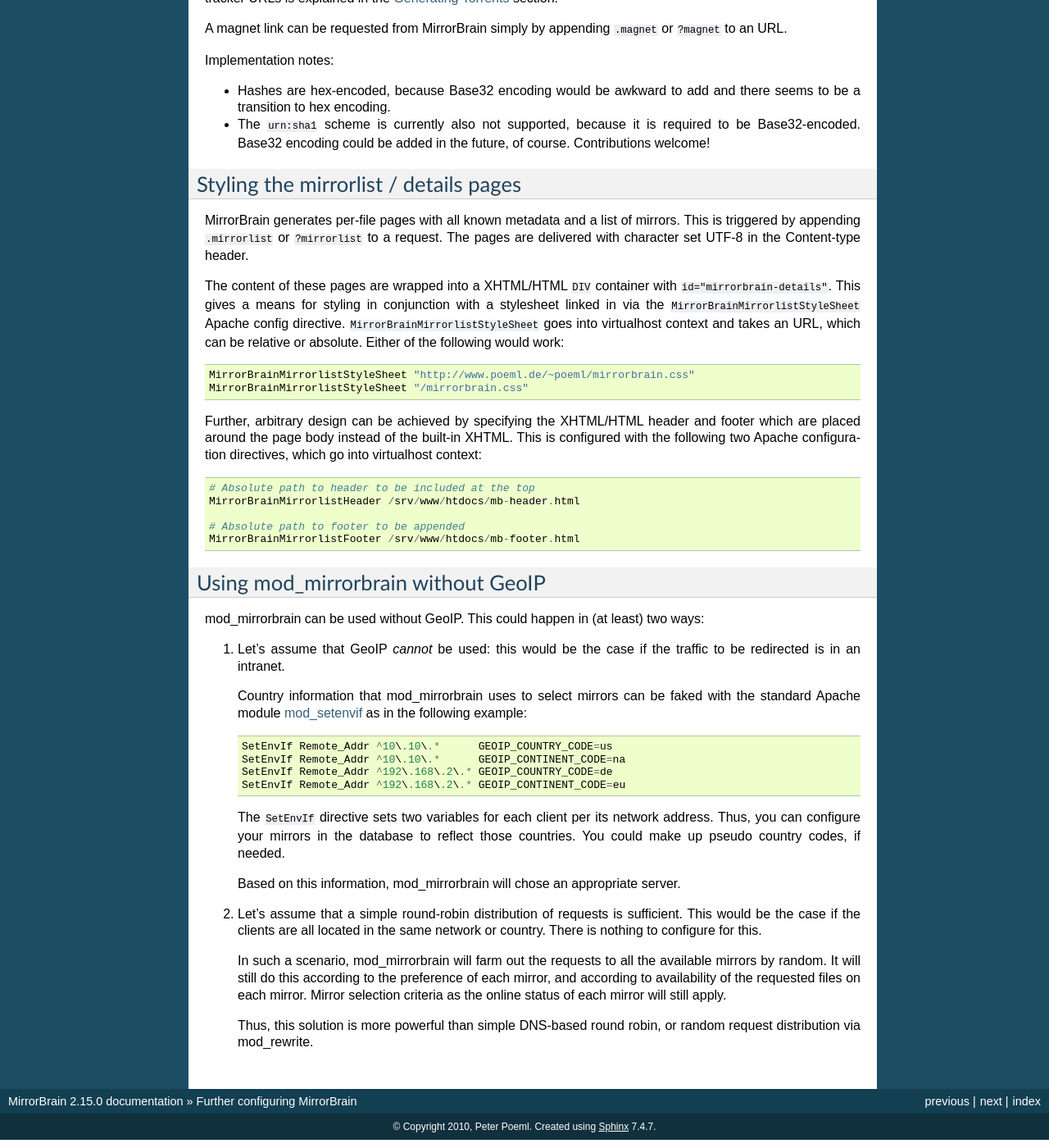
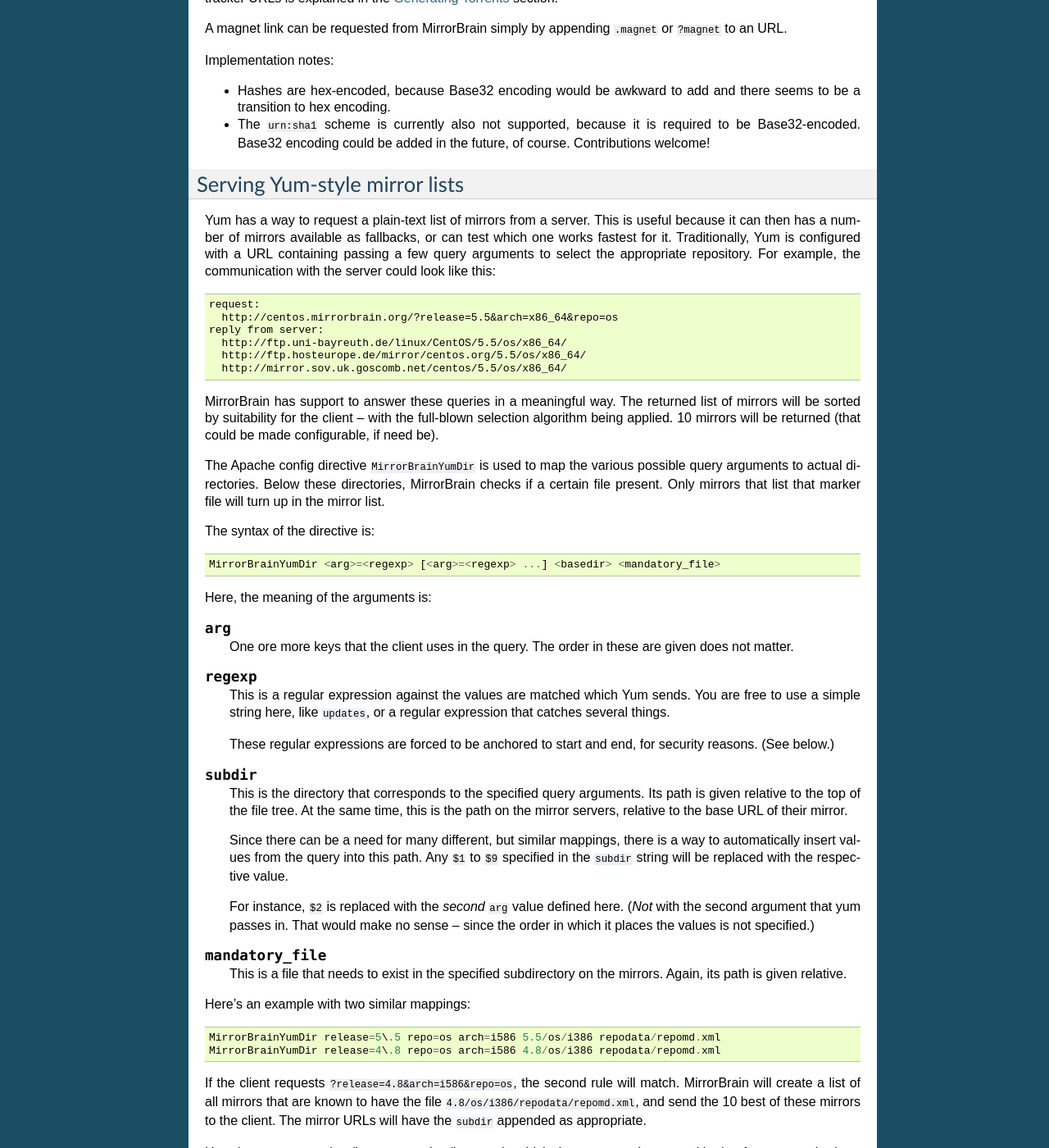
Before and after one commit to hayalci/mirrorbrain, a Sphinx documentation site: the page built from docs/configuration.rst, in a window 1280 px wide and 1400 px high, scrolled down 2926 px. Shown: the whole window at 82% size. Built offline with Sphinx 7.4.7, drawn with Linux system fonts in a browser that asks for light colours; some of the changed text lies outside the part shown.

Commit message:
docs/configuration: - document how yum-style mirror lists are configured
git-svn-id: http://svn.mirrorbrain.org/svn/mirrorbrain/trunk@8227 2d291e14-ff0c-0410-a3fa-d5caa9871f55

```diff
--- a/docs/configuration.rst
+++ b/docs/configuration.rst
@@ -212,6 +212,113 @@
   of course.  Contributions welcome!
 
 
+.. _yum_style_lists:
+
+Serving Yum-style mirror lists
+------------------------------
+
+Yum has a way to request a plain-text list of mirrors from a server. This is
+useful because it can then has a number of mirrors available as fallbacks, or
+can test which one works fastest for it. Traditionally, Yum is configured with
+a URL containing passing a few query arguments to select the appropriate
+repository. For example, the communication with the server could look like
+this::
+
+   request:
+     http://centos.mirrorbrain.org/?release=5.5&arch=x86_64&repo=os
+   reply from server:
+     http://ftp.uni-bayreuth.de/linux/CentOS/5.5/os/x86_64/
+     http://ftp.hosteurope.de/mirror/centos.org/5.5/os/x86_64/
+     http://mirror.sov.uk.goscomb.net/centos/5.5/os/x86_64/
+
+
+MirrorBrain has support to answer these queries in a meaningful way. The
+returned list of mirrors will be sorted by suitability for the client -- with
+the full-blown selection algorithm being applied. 10 mirrors will be returned
+(that could be made configurable, if need be).
+
+
+The Apache config directive ``MirrorBrainYumDir`` is used to map the various
+possible query arguments to actual directories. Below these directories,
+MirrorBrain checks if a certain file present. Only mirrors that list that
+marker file will turn up in the mirror list.
+
+The syntax of the directive is::
+
+    MirrorBrainYumDir <arg>=<regexp> [<arg>=<regexp> ...] <basedir> <mandatory_file>
+
+
+Here, the meaning of the arguments is:
+
+.. describe:: arg
+
+   One ore more keys that the client uses in the query. The order in these are
+   given does not matter.
+
+
+.. describe:: regexp
+
+   This is a regular expression against the values are matched which Yum sends.
+   You are free to use a simple string here, like ``updates``, or a regular
+   expression that catches several things.
+
+   These regular expressions are forced to be anchored to start and end, for
+   security reasons. (See below.)
+
+
+.. describe:: subdir
+
+   This is the directory that corresponds to the specified query arguments. Its
+   path is given relative to the top of the file tree. At the same time, this
+   is the path on the mirror servers, relative to the base URL of their mirror.
+
+   Since there can be a need for many different, but similar mappings, there is a way to
+   automatically insert values from the query into this path. Any
+   ``$1`` to ``$9`` specified in the ``subdir`` string will be replaced with
+   the respective value.
+
+   For instance, ``$2`` is replaced with the *second* ``arg`` value defined
+   here. (*Not* with the second argument that yum passes in. That would make no
+   sense -- since the order in which it places the values is not specified.)
+
+
+.. describe:: mandatory_file
+
+   This is a file that needs to exist in the specified subdirectory on the
+   mirrors. Again, its path is given relative.
+
+
+Here's an example with two similar mappings::
+
+    MirrorBrainYumDir release=5\.5 repo=os arch=i586 5.5/os/i386 repodata/repomd.xml
+    MirrorBrainYumDir release=4\.8 repo=os arch=i586 4.8/os/i386 repodata/repomd.xml
+
+If the client requests ``?release=4.8&arch=i586&repo=os``, the second rule will
+match. MirrorBrain will create a list of all mirrors that are known to have the
+file ``4.8/os/i386/repodata/repomd.xml``, and send the 10 best of these mirrors to
+the client. The mirror URLs will have the ``subdir`` appended as appropriate.
+
+Here is a more complex (but not contrived) example which demonstrates how a
+multitude of cases can be handled with a single rule::
+
+    MirrorBrainYumDir release=(4|4\.8|5|5\.5) repo=(os|updates|extra) arch=i586 $1/$2/i386 repodata/repomd.xml
+
+If the client sends ``?repo=extra&release=5``, the directory becomes
+``5/extra/i386``, and so on.
+
+Things you should note:
+
+- If no mirror is found in the database, any mirror configured via
+  ``MirrorBrainFallback`` is considered. If none of the latter is configured,
+  MirrorBrain at least returns its own URL, which, after all, will give the
+  client a working download, so it should be better than nothing.
+
+- The client needs to specify all arguments defined in a MirrorBrainYumDir, and
+  all must match.
+
+
+
+
 .. _styling_details_pages:
 
 Styling the mirrorlist / details pages
```
